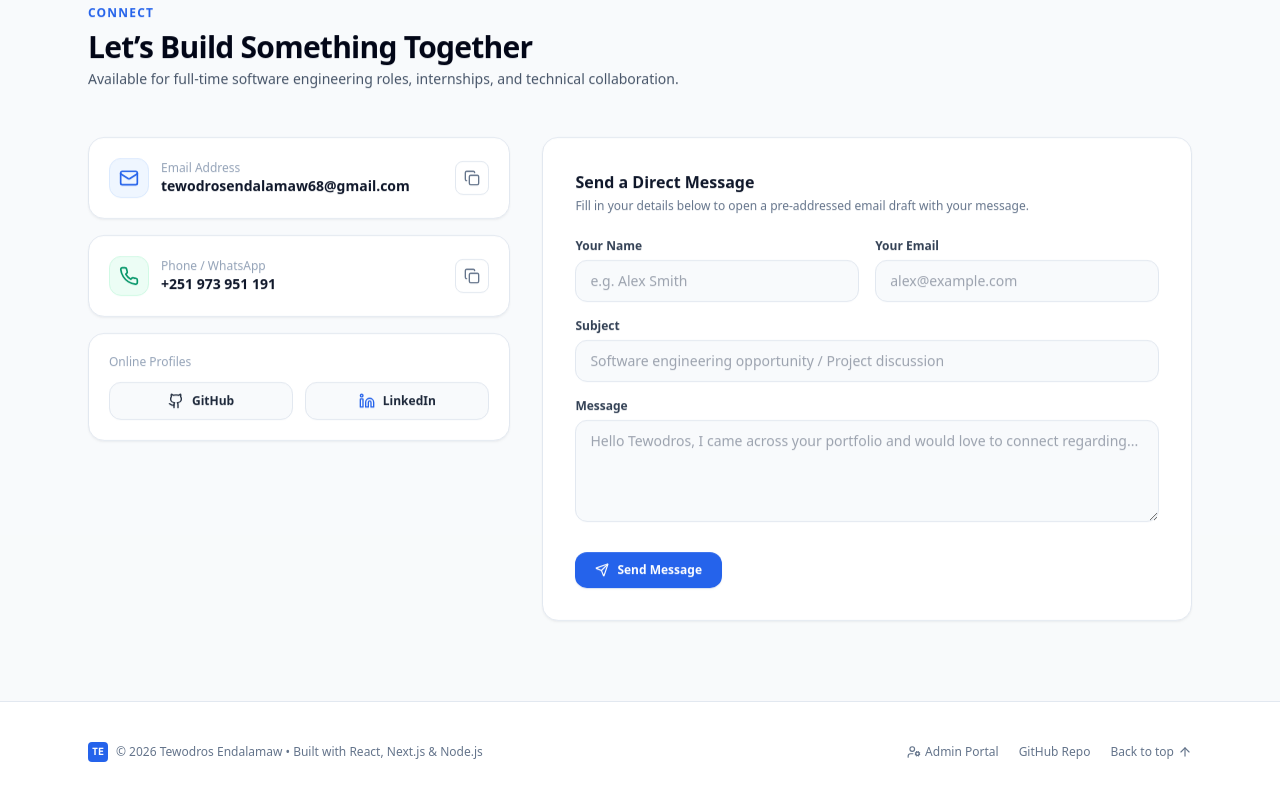
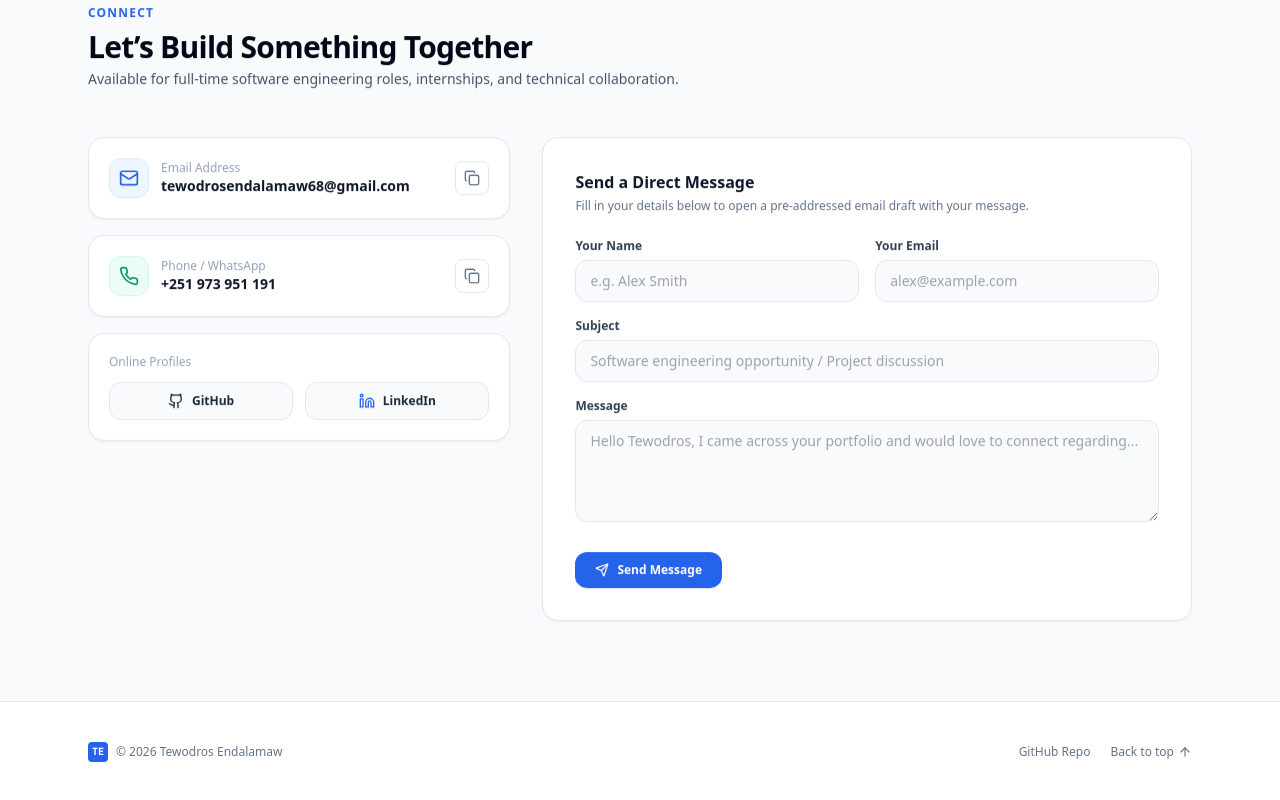
Before and after one commit to TeddyEt/Portfolio, a Next.js app: page / in a window 1280 px wide. Shown: the part 4292-5092 px from the top of the page. Built offline with nearby package versions, Linux system fonts and the light colour scheme.

Commit message:
fix(footer): remove tech stack credit and Admin Portal link

```diff
--- a/components/Footer.js
+++ b/components/Footer.js
@@ -1,7 +1,6 @@
 'use client';
 
-import { ArrowUp, UserCog } from 'lucide-react';
-import Link from 'next/link';
+import { ArrowUp } from 'lucide-react';
 
 export default function Footer() {
   const currentYear = new Date().getFullYear();
@@ -17,14 +16,10 @@ export default function Footer() {
           <span className="w-5 h-5 rounded bg-blue-600 text-white flex items-center justify-center font-mono text-[10px] font-bold">
             TE
           </span>
-          <p>© {currentYear} Tewodros Endalamaw • Built with React, Next.js & Node.js</p>
+          <p>© {currentYear} Tewodros Endalamaw</p>
         </div>
 
         <div className="flex items-center gap-5">
-          <Link href="/admin" className="inline-flex items-center gap-1 hover:text-blue-600 dark:hover:text-blue-400 transition-colors">
-            <UserCog className="w-3.5 h-3.5" />
-            <span>Admin Portal</span>
-          </Link>
           <a
             href="https://github.com/TeddyEt/Portfolio"
             target="_blank"
```
